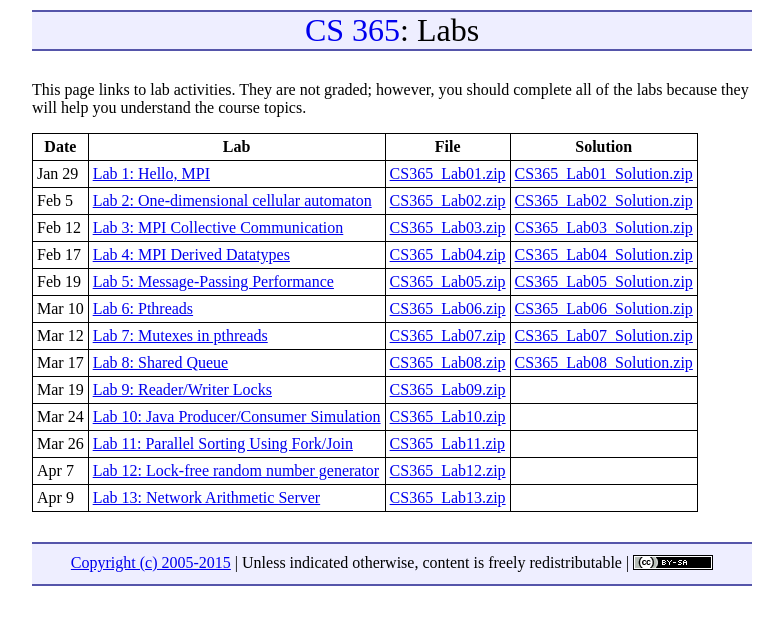
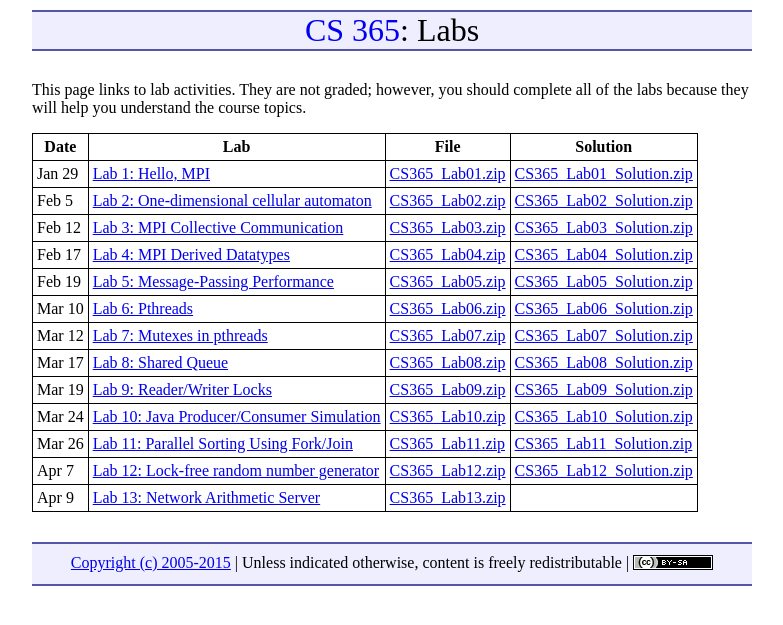
Before and after one commit to ycpcs/cs365-spring2015, a Jekyll site: the page built from labs/index.md, in a window 1280 px wide. Shown: the top 625 px of the page, without its empty margins (248-1031 px from the left). Built offline with Jekyll 4.4.1, drawn with Linux system fonts in a browser that asks for light colours; Markdown is read by kramdown in place of the engine named in the settings.

Commit message:
more lab solutions

```diff
--- a/labs/index.md
+++ b/labs/index.md
@@ -15,8 +15,8 @@ Feb 19 | [Lab 5: Message-Passing Performance](lab05.html) | [CS365\_Lab05.zip](C
 Mar 10 | [Lab 6: Pthreads](lab06.html) | [CS365\_Lab06.zip](CS365_Lab06.zip) | [CS365\_Lab06\_Solution.zip](CS365_Lab06_Solution.zip)
 Mar 12 | [Lab 7: Mutexes in pthreads](lab07.html) | [CS365\_Lab07.zip](CS365_Lab07.zip) | [CS365\_Lab07\_Solution.zip](CS365_Lab07_Solution.zip)
 Mar 17 | [Lab 8: Shared Queue](lab08.html) | [CS365\_Lab08.zip](CS365_Lab08.zip) | [CS365\_Lab08\_Solution.zip](CS365_Lab08_Solution.zip)
-Mar 19 | [Lab 9: Reader/Writer Locks](lab09.html) | [CS365\_Lab09.zip](CS365_Lab09.zip) |
-Mar 24 | [Lab 10: Java Producer/Consumer Simulation](lab10.html) | [CS365\_Lab10.zip](CS365_Lab10.zip) |
-Mar 26 | [Lab 11: Parallel Sorting Using Fork/Join](lab11.html) | [CS365\_Lab11.zip](CS365_Lab11.zip) |
-Apr 7 | [Lab 12: Lock-free random number generator](lab12.html) | [CS365\_Lab12.zip](CS365_Lab12.zip) |
+Mar 19 | [Lab 9: Reader/Writer Locks](lab09.html) | [CS365\_Lab09.zip](CS365_Lab09.zip) | [CS365\_Lab09\_Solution.zip](CS365_Lab09_Solution.zip)
+Mar 24 | [Lab 10: Java Producer/Consumer Simulation](lab10.html) | [CS365\_Lab10.zip](CS365_Lab10.zip) | [CS365\_Lab10\_Solution.zip](CS365_Lab10_Solution.zip)
+Mar 26 | [Lab 11: Parallel Sorting Using Fork/Join](lab11.html) | [CS365\_Lab11.zip](CS365_Lab11.zip) | [CS365\_Lab11\_Solution.zip](CS365_Lab11_Solution.zip)
+Apr 7 | [Lab 12: Lock-free random number generator](lab12.html) | [CS365\_Lab12.zip](CS365_Lab12.zip) | [CS365\_Lab12\_Solution.zip](CS365_Lab12_Solution.zip)
 Apr 9 | [Lab 13: Network Arithmetic Server](lab13.html) | [CS365\_Lab13.zip](CS365_Lab13.zip) |
```
Also changed, not shown: 4 other files.
